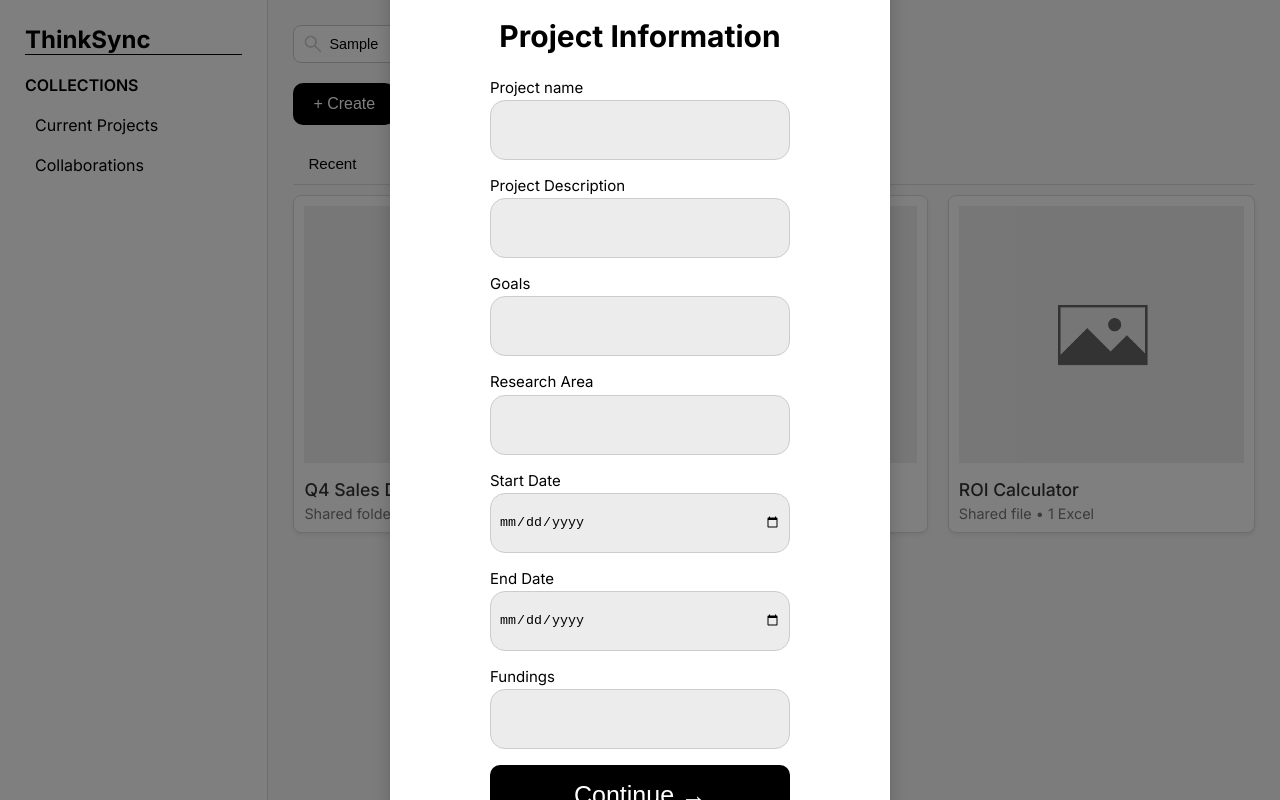
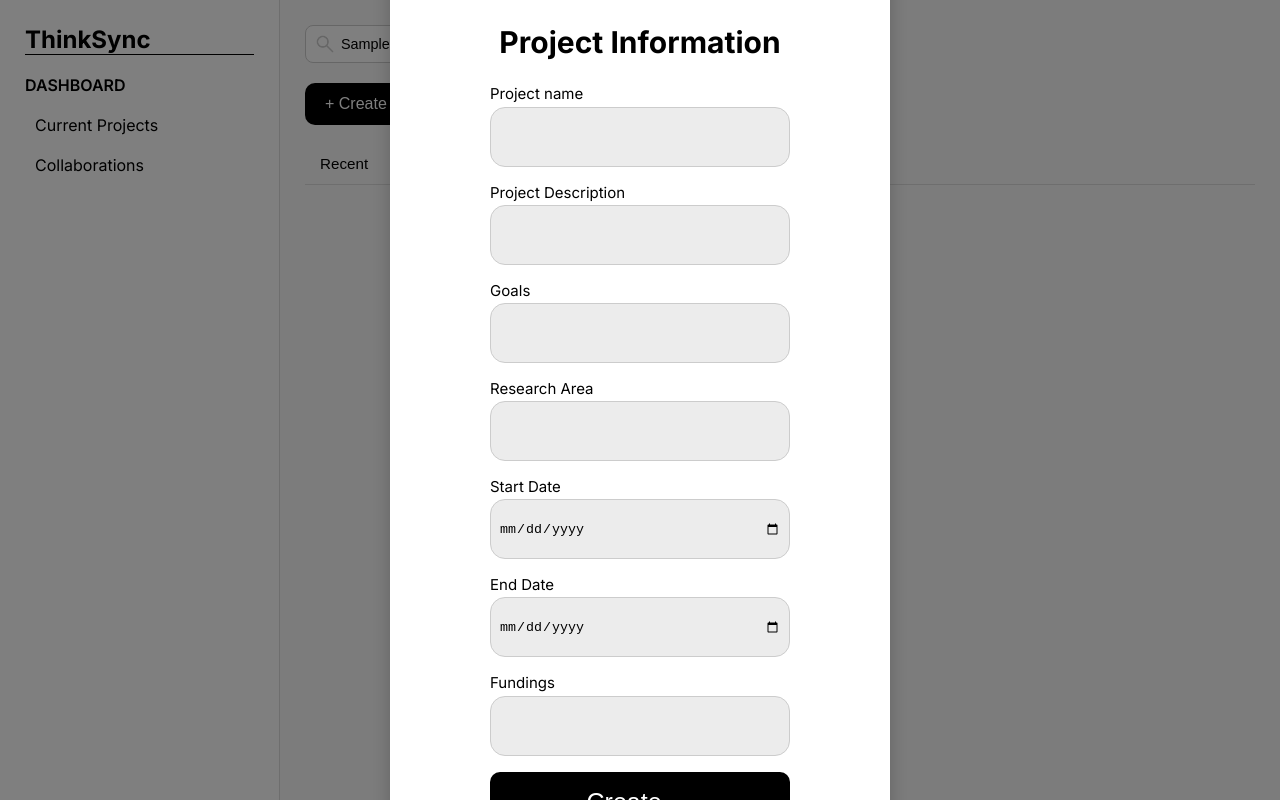
Before and after one commit to ilyKenta/ThinkSync, a Next.js app in the folder frontend/: page /dashboard1 in a window 1280 px wide. Both pictures are taken after typing "Sample" into the empty fields and a click on the button "+ Create". Built offline with nearby package versions, Linux system fonts and the light colour scheme.

Commit message:
made create work kindaaa

```diff
--- a/frontend/src/app/create-project/createForm.tsx
+++ b/frontend/src/app/create-project/createForm.tsx
@@ -7,8 +7,9 @@ import { useRouter } from "next/navigation";
 
 type CreateFormProps = {
   onClose: () => void;
+  onCreate: (projectName: string) => void;
 };
-export default function createForm({ onClose }: CreateFormProps) {
+export default function CreateForm({ onClose, onCreate }: CreateFormProps) {
   const router = useRouter();
   // useAuth(); // Check authentication
 
@@ -21,12 +22,12 @@ export default function createForm({ onClose }: CreateFormProps) {
   const [funding_available, setFunding] = useState("");
 
   const handleSubmit = async (e: React.FormEvent) => {
-    e.preventDefault();
+    /*e.preventDefault();
     const token = localStorage.getItem("jwt");
     if (!token) {
       alert("User ID is missing.");
       return;
-    }
+    }*/
     const payload = {
       title,
       description,
@@ -37,6 +38,8 @@ export default function createForm({ onClose }: CreateFormProps) {
       funding_available,
     };
 
+    onCreate(title);
+    onClose();
     console.log(payload);
 
     /*try {
@@ -65,7 +68,7 @@ export default function createForm({ onClose }: CreateFormProps) {
   return (
     <main className={styles.createModal}>
       <section className={styles.createBox}>
-        <button className="closeButton" onClick={onClose}>
+        <button onClick={onClose} className={styles.closeButton}>
           X
         </button>
         <h1 className={styles.title}>Project Information</h1>
@@ -131,7 +134,7 @@ export default function createForm({ onClose }: CreateFormProps) {
           />
 
           <button type="submit" aria-label="submit information">
-            Continue →
+            Create →
           </button>
         </form>
       </section>
--- a/frontend/src/app/create-project/page.module.css
+++ b/frontend/src/app/create-project/page.module.css
@@ -67,20 +67,27 @@
   cursor: pointer;
 }
 .closeButton {
-  color: var(--primary-color);
+  color: var(--secondary-color);
+  background-color: var(--box-color);
+  height: 2rem;
+  width: 2rem;
+  border-radius: var(--button-radius);
+  border: 1px solid #ccc;
+  display: block;
+  margin-left: auto;
+  margin-right: 0;
+}
+.closeButton:hover {
   background-color: var(--field-hover-color);
-  justify-content: left;
+  cursor: pointer;
 }
-
-/* page.module.css */
-
 .createModal {
   position: fixed;
   top: 0;
   left: 0;
   width: 100%;
   height: 100%;
-  background: rgba(0, 0, 0, 0.5); /* Modal backdrop */
+  background: rgba(0, 0, 0, 0.5);
   display: flex;
   justify-content: center;
   align-items: center;
@@ -88,28 +95,13 @@
 }
 
 .createBox {
-  background: white;
+  background: var(--primary-color);
   padding: 2rem;
   border-radius: 10px;
   position: relative;
   width: 500px;
   max-width: 90%;
   box-shadow: 0 0 20px rgba(0, 0, 0, 0.2);
-}
-
-.closeButton {
-  position: absolute;
-  top: 1rem;
-  right: 1rem;
-  background: transparent;
-  border: none;
-  font-size: 1.5rem;
-  cursor: pointer;
-  color: #555;
-}
-
-.closeButton:hover {
-  color: red;
 }
 
 .createForm input {
--- a/frontend/src/app/dashboard1/page.module.css
+++ b/frontend/src/app/dashboard1/page.module.css
@@ -2,7 +2,6 @@
   font-weight: normal;
   font-size: 30px;
   margin-bottom: 20px; /* Add some space below the title */
-
 }
 
 .container {
@@ -15,7 +14,7 @@
   background-color: var(--primary-color);
   padding: 25px; /* Add a bit more padding */
   border-right: 1px solid #ddd; /* Lighter border */
-  box-shadow: 10px 10px 10px var(--shadows-color)
+  box-shadow: 10px 10px 10px var(--shadows-color);
 }
 .sidebar h2 {
   border-bottom: 1px solid #000000;
@@ -70,12 +69,10 @@
   box-shadow: 0 0 5px var(--shadows-color);
 }
 
-.buttonHeader{
-
+.buttonHeader {
   display: flex;
   align-items: center;
   gap: 20px; /* spacing between button and tabs */
-
 }
 
 .createButton {
@@ -133,14 +130,12 @@
 
 .tabGroup button:hover,
 .tabGroup button.active {
-
   border-bottom-color: #007bff; /* Example active/hover color */
 }
 
 .tabGroup button.active {
   font-weight: var(--font-weight-medium);
 }
-
 
 .mainContent {
   flex-grow: 1;
@@ -150,7 +145,10 @@
 
 .cardContainer {
   display: grid;
-  grid-template-columns: repeat(auto-fit, minmax(250px, 1fr)); /* Responsive grid */
+  grid-template-columns: repeat(
+    minmax(100px, 1fr),
+    minmax(250px, 1fr)
+  ); /* Responsive grid */
   gap: 20px;
 }
 
--- a/frontend/src/app/dashboard1/page.tsx
+++ b/frontend/src/app/dashboard1/page.tsx
@@ -8,12 +8,13 @@ import { useState } from "react";
 
 const Page = () => {
   const [showForm, setShowForm] = useState(false);
+  const [projects, setProjects] = useState<string[]>([]);
   return (
     <div className={styles.container}>
       <aside className={styles.sidebar}>
         <h2>ThinkSync</h2>
 
-        <h3>COLLECTIONS</h3>
+        <h3>DASHBOARD</h3>
         <ul>
           <li>Current Projects</li>
           <li>Collaborations</li>
@@ -35,7 +36,14 @@ const Page = () => {
           >
             + Create
           </button>
-            {showForm && <CreateForm onClose={() => setShowForm(false)} />}
+          {showForm && (
+            <CreateForm
+              onClose={() => setShowForm(false)}
+              onCreate={(projectName: string) => {
+                setProjects((prev) => [...prev, projectName]);
+              }}
+            />
+          )}
 
           <div className={styles.buttonGroup}>
             <button>Upload</button>
@@ -51,27 +59,14 @@ const Page = () => {
         </div>
 
         <div className={styles.cardContainer}>
-          <div className={styles.card}>
+          {projects.map((name, index) => (
+            <div key={index} className={styles.card}>
               <div className={styles.cardContent}>
-              <img src="/exampleImg.png" alt="search" />
-              <span>Q4 Sales Deck</span>
-              <p>Shared folder • 8 presentations</p>
+                <img src="/exampleImg.png" alt="project" />
+                <span>{name}</span>
               </div>
             </div>
-          <div className={styles.card}>
-            <div className={styles.cardContent}>
-              <img src="/exampleImg.png" alt="search" />
-              <span>Product Videos</span>
-              <p>Shared folder • 5 videos</p>
-            </div>
-          </div>
-          <div className={styles.card}>
-            <div className={styles.cardContent}>
-              <img src="/exampleImg.png" alt="search" />
-              <span>ROI Calculator</span>
-              <p>Shared file • 1 Excel</p>
-            </div>
-          </div>
+          ))}
         </div>
       </main>
     </div>
```
Also changed, not shown: frontend/src/app/create-project/page.tsx (+8 -1 lines). Lines whose indentation alone changed are shown as unchanged.
